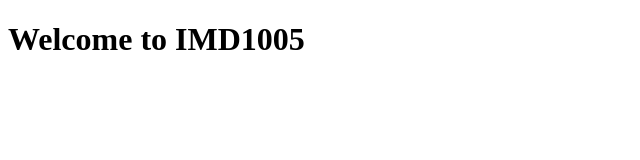
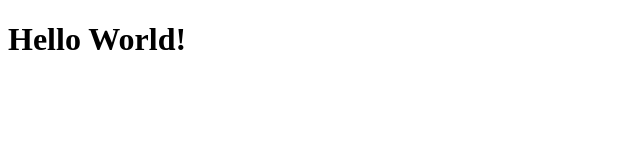
Before and after one commit to tarobytez/tarobytez.github.io, a plain HTML site: page index.html in a window 1280 px wide. Shown: the whole page, without its empty margins (0-640 px from the left). Drawn offline with Linux system fonts and the light colour scheme.

Commit message:
Modify Test

```diff
--- a/index.html
+++ b/index.html
@@ -2,10 +2,10 @@
 <html lang="en">
 <head>
   <meta charset="UTF-8">
-  <title>IMD1005 Work</title>
+  <title>Taro Routly</title>
 </head>
 <body>
   <h1>
-    Welcome to IMD1005
+    Hello World!
   </h1>
 </body>
```
